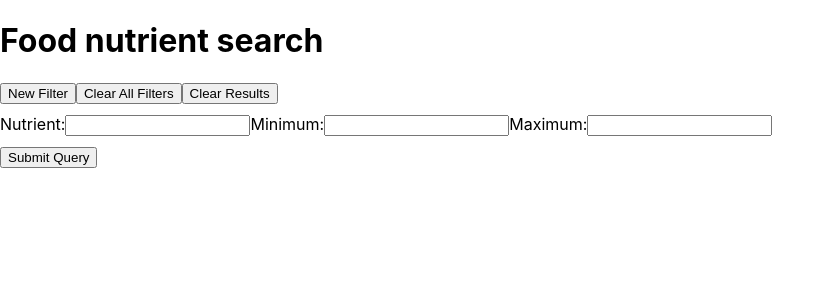
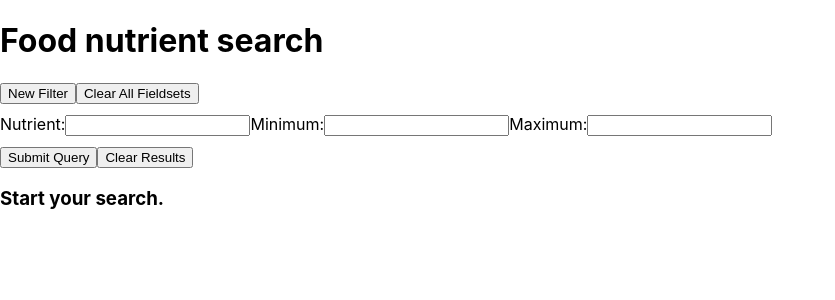
Before and after one commit to fsiino/food-nutrition-express, a React (Create React App) app in the folder client/: page / in a window 1280 px wide. Shown: the top 300 px of the page, without its empty margins (0-835 px from the left). Built offline with nearby package versions, Linux system fonts and the light colour scheme.

Commit message:
Add logic for results not being found and loading state

```diff
--- a/client/src/components/Form.jsx
+++ b/client/src/components/Form.jsx
@@ -15,21 +15,31 @@ class Form extends Component {
         }
       ],
       results: [],
+      notFound: false,
       isLoading: false
     }
     this.handleChange = this.handleChange.bind(this);
+    this.handleSubmit = this.handleSubmit.bind(this);
+    this.handleClearResults = this.handleClearResults.bind(this);
+  }
+
+  handleClearResults(e) {
+    e.preventDefault();
+    this.setState({
+      results: [],
+      notFound: false
+    })
   }
 
   clearAllFields() {
-    let fieldsets = this.state.fieldsets.slice(0);
+    let fieldsets = this.state.fieldsets.slice(0,1);
     for (let key in fieldsets[0]) fieldsets[0][key] = '';
     this.setState({
       fieldsets: [...fieldsets]
     })
   }
 
-  addNewFieldset(e) {
-    e.preventDefault();
+  addNewFieldset() {
     let fieldsets = this.state.fieldsets.slice();
     fieldsets.push({
       nutrient: '',
@@ -51,7 +61,12 @@ class Form extends Component {
 
   handleSubmit(e) {
     e.preventDefault();
+    this.setState({
+      isLoading: true
+    })
+    e.preventDefault();
     const fieldsets = this.state.fieldsets;
+    const promises = [];
     for (let i = 0; i < fieldsets.length; i++) {
       const fieldset = fieldsets[i];
       let nutrient = fieldset.nutrient;
@@ -60,14 +75,24 @@ class Form extends Component {
       if (!nutrient) continue; //TODO: flag that this field is mandatory
       if (!min) min = 0;
       if (!max) max = 1000;
+      // Prefer axios.get over fetch for dynamic parameters during async:
       axios.get(`/api/foods/${nutrient}/min=${min}&max=${max}`)
         .then(res => {
+          if (res.data.length) {
+            this.setState({
+              results: res.data,
+              isLoading: false
+            })
+          } else {
           this.setState({
-            results: res.data
+            results: [],
+            isLoading: false,
+            notFound: true
           })
+          }
         })
         .catch(err => console.log(err)) //TODO: handle invalid/blank requests e.g. nothing found
-    }
+     }
   }
 
   handleChange(field, fieldsetNum) {
@@ -94,16 +119,15 @@ class Form extends Component {
 
     return (
       <>
-        <button onClick={(e) => this.addNewFieldset(e)}>New Filter</button>
-        <button onClick={() => this.clearAllFields()}>Clear All Filters</button>
-        <button onClick={() => this.setState({ results: [] })}>Clear Results</button>
-        <form onSubmit={(e) => this.handleSubmit(e)}>
+        <button onClick={() => this.addNewFieldset()}>New Filter</button>
+        <button onClick={() => this.clearAllFields()}>Clear All Fieldsets</button>
+        <form onSubmit={this.handleSubmit}>
           <div className="fieldsets-wrapper">
             {this.state.fieldsets.map((fieldset, i) => {
               return (
                 <div className="fieldset-wrapper">
                   <label>Nutrient:
-                    <input type="text"
+                    <input required type="text"
                       value={this.state.fieldsets[i].nutrient}
                       onChange={this.handleChange("nutrient", i)}
                     />
@@ -126,10 +150,11 @@ class Form extends Component {
             })}
           </div>
           <input type="submit" value="Submit Query" />
+          <button onClick={this.handleClearResults}>Clear Results</button>
           {/* TODO: Return key doesnt submit, but rather hits New filter btn */}
         </form>
         <div>
-          <Results loadedFoods={loadedFoods} isLoading={this.state.isLoading} />
+          <Results loadedFoods={loadedFoods} isLoading={this.state.isLoading} notFound={this.state.notFound} />
         </div>
       </>
     )
--- a/client/src/components/Results.jsx
+++ b/client/src/components/Results.jsx
@@ -4,12 +4,16 @@ const Results = (props) => {
 
   if (props.isLoading) {
     return <h3>Loading...</h3>
-  } else {
+  } else if (props.loadedFoods.length) {
     return (
       <ol>
         {props.loadedFoods}
       </ol>
     )
+  } else if (props.notFound) {
+    return <h3>No results found.</h3>
+  } else {
+    return <h3>Start your search.</h3>
   }
 }
 
```
Also changed, not shown: 1 other file (tests, documents, lock files or other folders).
